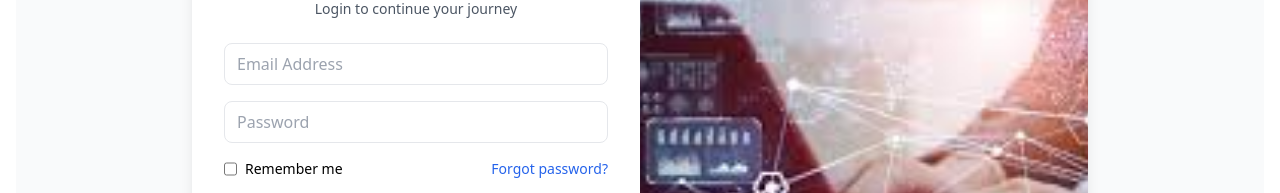
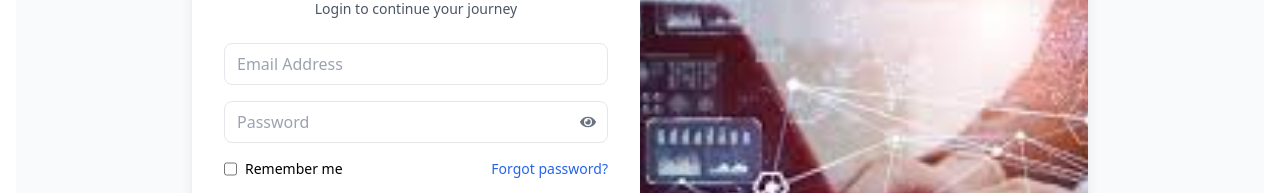
Before and after one commit to Rahul12jain/EduPath-Career-Guidance-Platform, a React (Vite) app in the folder frontend/: page /login in a window 1280 px wide. Shown: the part 270-463 px from the top of the page. Built offline with nearby package versions, Linux system fonts and the light colour scheme; no server answers.

Commit message:
add hide or show password feature

```diff
--- a/frontend/src/pages/Login.jsx
+++ b/frontend/src/pages/Login.jsx
@@ -1,6 +1,6 @@
 import { useState } from "react";
 import { useNavigate, Link } from "react-router-dom";
-import { FaGoogle, FaFacebookF } from "react-icons/fa";
+import { FaGoogle, FaFacebookF, FaEye, FaEyeSlash } from "react-icons/fa";
 import { HiAcademicCap } from "react-icons/hi";
 import loginImg from "../assets/login-illustration.jpg";
 import API from "../services/api";
@@ -12,6 +12,9 @@ function Login() {
     email: "",
     password: "",
   });
+
+  // 👇 NEW STATE
+  const [showPassword, setShowPassword] = useState(false);
 
   const handleChange = (e) => {
     setFormData({
@@ -25,11 +28,7 @@ function Login() {
 
     try {
       const { data } = await API.post("/auth/login", formData);
-
-      // Save token
       localStorage.setItem("token", data.token);
-
-      // Redirect to dashboard
       navigate("/dashboard");
     } catch (error) {
       alert(error.response?.data?.message || "Login failed");
@@ -53,6 +52,7 @@ function Login() {
           </p>
 
           <form onSubmit={handleSubmit} className="mt-6 space-y-4">
+            {/* EMAIL */}
             <input
               type="email"
               name="email"
@@ -62,14 +62,24 @@ function Login() {
               required
             />
 
+            {/* PASSWORD WITH EYE ICON */}
+            <div className="relative">
               <input
-              type="password"
+                type={showPassword ? "text" : "password"}
                 name="password"
-              className="border rounded-lg px-3 py-2 w-full"
+                className="border rounded-lg px-3 py-2 w-full pr-10"
                 placeholder="Password"
                 onChange={handleChange}
                 required
               />
+
+              <span
+                onClick={() => setShowPassword(!showPassword)}
+                className="absolute right-3 top-1/2 transform -translate-y-1/2 cursor-pointer text-gray-500"
+              >
+                {showPassword ? <FaEyeSlash /> : <FaEye />}
+              </span>
+            </div>
 
             <div className="flex justify-between text-sm">
               <label className="flex gap-2">
```
Lines whose indentation alone changed are shown as unchanged.
